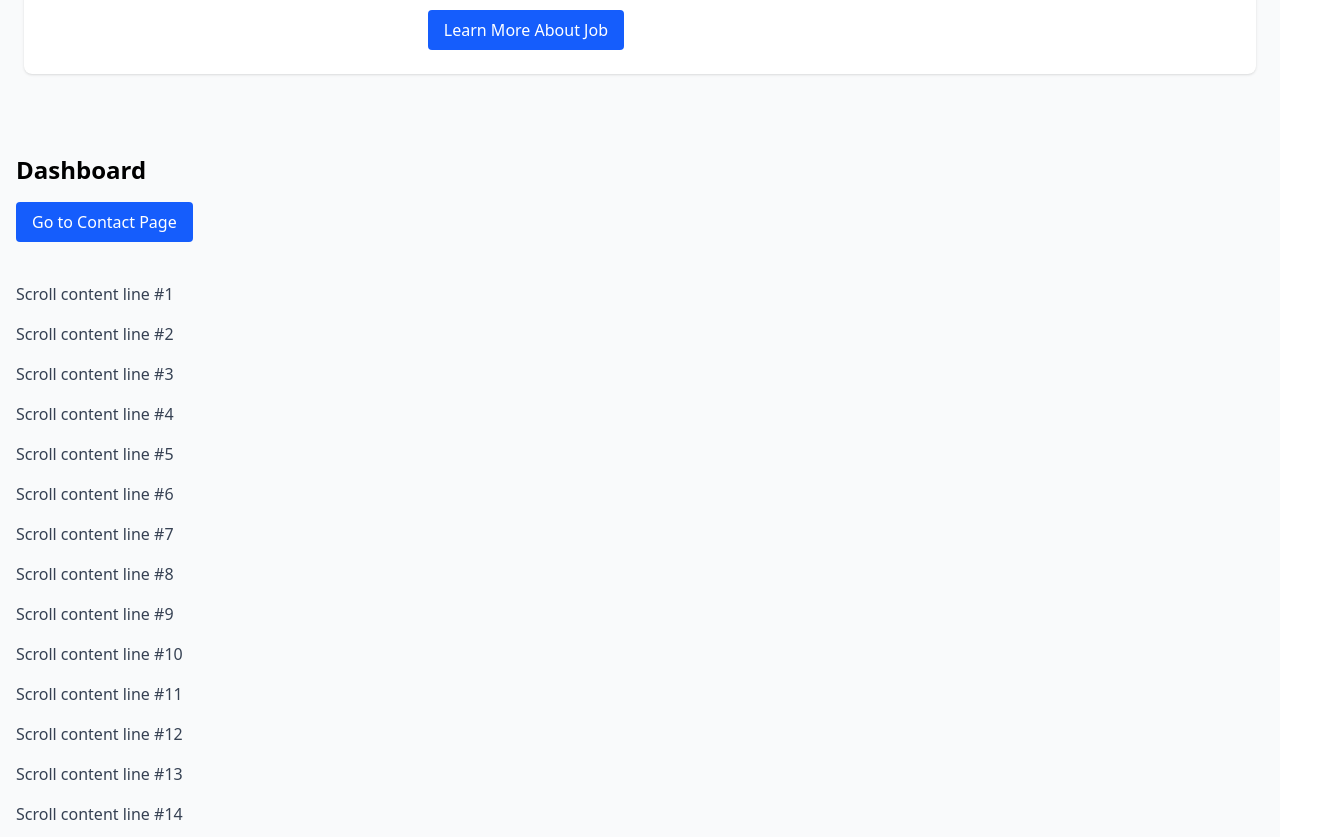
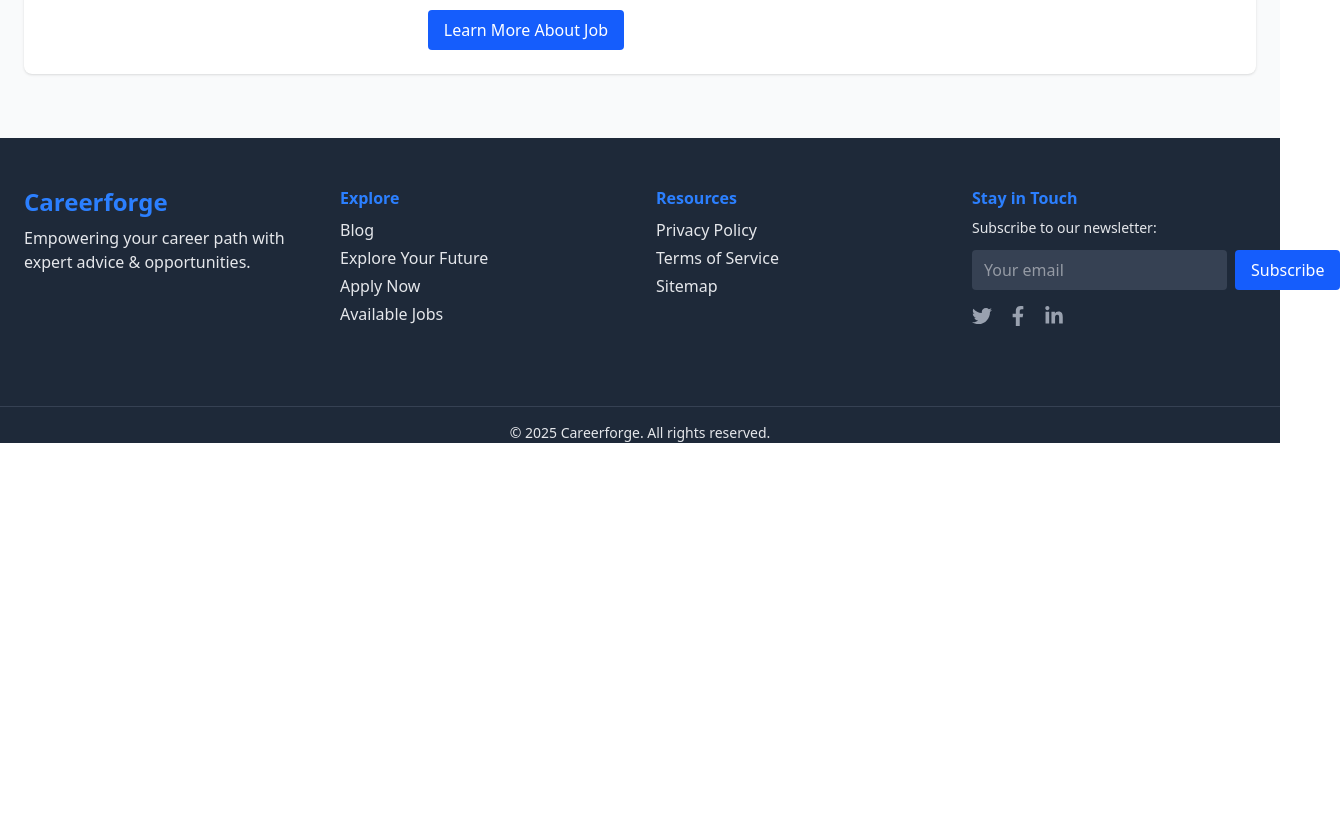
Before and after one commit to sayal35/careerForge, a React (Vite) app: page / in a window 1280 px wide. Shown: the part 1960-2797 px from the top of the page, 1340 px wide, since content can reach past the window. After the commit the page ends 2403 px from the top, so only its background shows below. Built offline with nearby package versions, Linux system fonts and the light colour scheme.

Commit message:
footer component added

```diff
--- a/src/Dashboard/Dashboard.jsx
+++ b/src/Dashboard/Dashboard.jsx
@@ -14,25 +14,6 @@ const Dashboard = () => {
     <>
       <DashboardInfo />
       <JobListWithDetails />
-      <div className="p-4 min-h-[200vh] bg-gray-50">
-        {/* You can also use "min-h-screen" if you want at least full height */}
-        <h1 className="text-2xl font-bold">Dashboard</h1>
-        <button
-          onClick={handleContactClick}
-          className="mt-4 px-4 py-2 bg-blue-600 text-white rounded cursor-pointer"
-        >
-          Go to Contact Page
-        </button>
-
-        {/* Dummy content to simulate scroll */}
-        <div className="mt-10 space-y-4">
-          {[...Array(50)].map((_, i) => (
-            <p key={i} className="text-gray-700">
-              Scroll content line #{i + 1}
-            </p>
-          ))}
-        </div>
-      </div>
     </>
   );
 };
--- a/src/Routes/Pathway.jsx
+++ b/src/Routes/Pathway.jsx
@@ -3,6 +3,7 @@ import Dashboard from "../Dashboard/Dashboard.jsx";
 import Contact from "../Dashboard/Contact.jsx";
 import JobDetailPage from "../Pages/JobDetailPage.jsx";
 import Navbar from "../components/Navbar.jsx";
+import Footer from "../components/Footer.jsx";
 
 function Pathway() {
   return (
@@ -13,6 +14,7 @@ function Pathway() {
         <Route path="/contact" element={<Contact />} />
         <Route path="/jobs/:jobId" element={<JobDetailPage />} />
       </Routes>
+      <Footer />
     </BrowserRouter>
   );
 }
--- /dev/null
+++ b/src/components/Footer.jsx
@@ -0,0 +1,116 @@
+import React from "react";
+import { FaTwitter, FaFacebookF, FaLinkedinIn } from "react-icons/fa";
+
+const Footer = () => (
+  <footer className="bg-gray-800 text-gray-200">
+    <div className="max-w-7xl mx-auto px-6 py-12 grid grid-cols-1 sm:grid-cols-2 md:grid-cols-4 gap-8">
+      {/* Branding */}
+      <div>
+        <h2 className="text-2xl font-bold text-blue-500">Careerforge</h2>
+        <p className="mt-2">
+          Empowering your career path with expert advice & opportunities.
+        </p>
+      </div>
+
+      {/* Quick Links */}
+      <div>
+        <h3 className="font-semibold mb-2 text-blue-500">Explore</h3>
+        <ul className="space-y-1">
+          <li>
+            <a href="#blog" className="hover:underline">
+              Blog
+            </a>
+          </li>
+          <li>
+            <a href="#explore" className="hover:underline">
+              Explore Your Future
+            </a>
+          </li>
+          <li>
+            <a href="#apply" className="hover:underline">
+              Apply Now
+            </a>
+          </li>
+          <li>
+            <a href="#jobs" className="hover:underline">
+              Available Jobs
+            </a>
+          </li>
+        </ul>
+      </div>
+
+      {/* Resources */}
+      <div>
+        <h3 className="font-semibold mb-2 text-blue-500">Resources</h3>
+        <ul className="space-y-1">
+          <li>
+            <a href="#privacy" className="hover:underline">
+              Privacy Policy
+            </a>
+          </li>
+          <li>
+            <a href="#terms" className="hover:underline">
+              Terms of Service
+            </a>
+          </li>
+          <li>
+            <a href="#sitemap.xml" className="hover:underline">
+              Sitemap
+            </a>
+          </li>
+        </ul>
+      </div>
+
+      {/* Newsletter */}
+      <div>
+        <h3 className="font-semibold mb-2 text-blue-500">Stay in Touch</h3>
+        <p className="mb-3 text-sm">Subscribe to our newsletter:</p>
+        <form className="flex flex-col sm:flex-row gap-2">
+          <input
+            type="email"
+            placeholder="Your email"
+            className="px-3 py-2 rounded bg-gray-700 focus:outline-none text-gray-100 flex-grow"
+          />
+          <button className="px-4 py-2 bg-blue-600 hover:bg-blue-500 rounded text-white">
+            Subscribe
+          </button>
+        </form>
+        <div className="mt-4 flex space-x-4 text-gray-400">
+          <a
+            href="https://twitter.com/"
+            target="_blank"
+            rel="noopener noreferrer"
+            aria-label="Twitter"
+            className="hover:text-black"
+          >
+            <FaTwitter size={20} />
+          </a>
+          <a
+            href="https://facebook.com/"
+            target="_blank"
+            rel="noopener noreferrer"
+            aria-label="Facebook"
+            className="hover:text-blue-500"
+          >
+            <FaFacebookF size={20} />
+          </a>
+          <a
+            href="https://linkedin.com/"
+            target="_blank"
+            rel="noopener noreferrer"
+            aria-label="LinkedIn"
+            className="hover:text-blue-900"
+          >
+            <FaLinkedinIn size={20} />
+          </a>
+        </div>
+      </div>
+    </div>
+
+    <div className="border-t border-gray-700 mt-8 pt-4 text-center text-sm">
+      &copy; {new Date().getFullYear()} Careerforge. All rights reserved.
+    </div>
+  </footer>
+);
+
+export default Footer;
--- a/src/components/Navbar.jsx
+++ b/src/components/Navbar.jsx
@@ -1,5 +1,6 @@
 import React, { useEffect, useRef, useState } from "react";
 import { FaBars, FaTimes } from "react-icons/fa";
+import { Link } from "react-router-dom";
 
 const Navbar = () => {
   const [isScrolling, setIsScrolling] = useState(false);
@@ -27,7 +28,9 @@ const Navbar = () => {
     >
       <div className="max-w-7xl mx-auto px-4 py-3 flex justify-between items-center">
         {/* Left - Brand */}
-        <div className="text-xl font-bold text-blue-600">careerforge</div>
+        <Link to="/" className="text-xl font-bold text-blue-600">
+          careerforge
+        </Link>
 
         {/* Right - Navigation for large screens */}
         <div className="hidden md:flex space-x-6 text-gray-700 font-medium">
```
